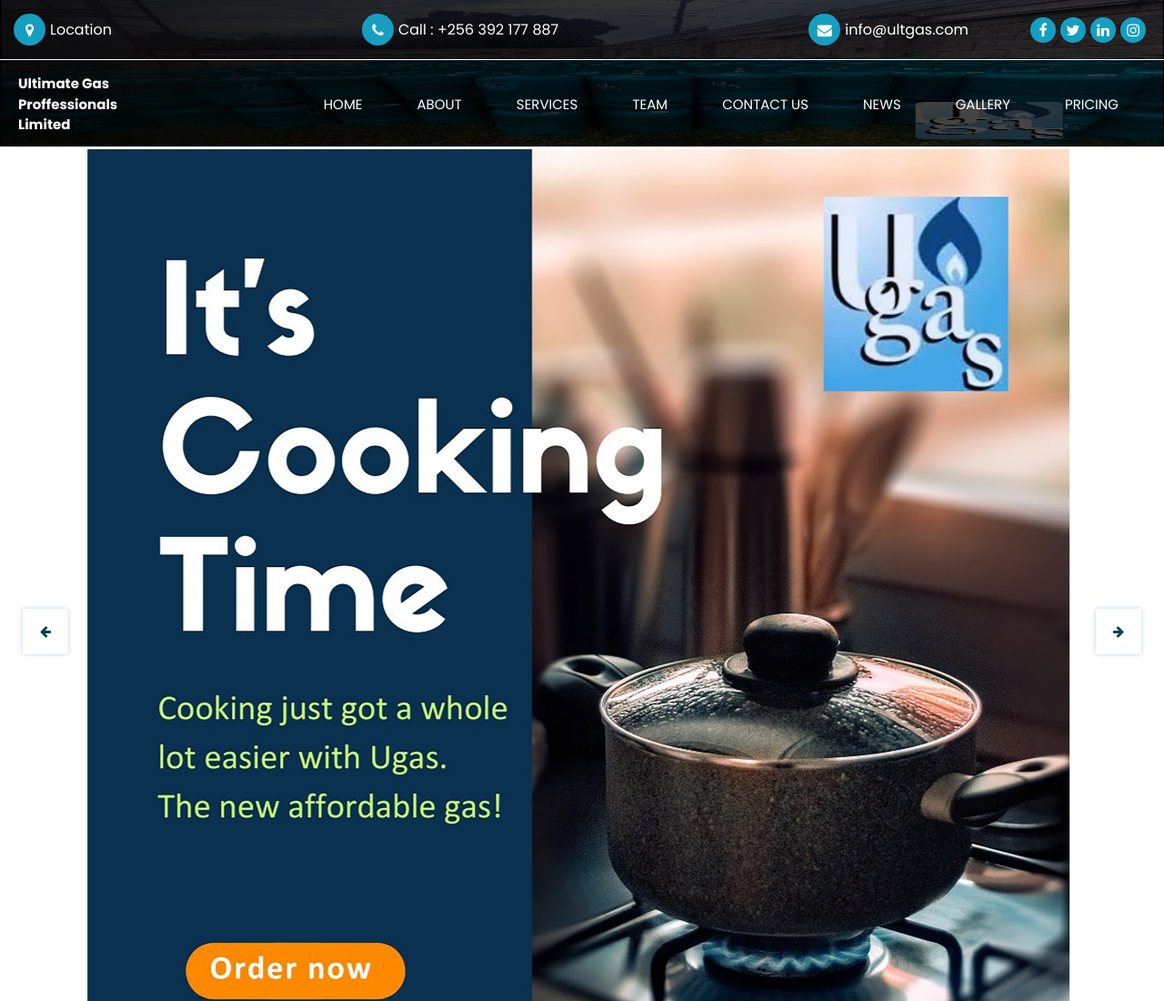
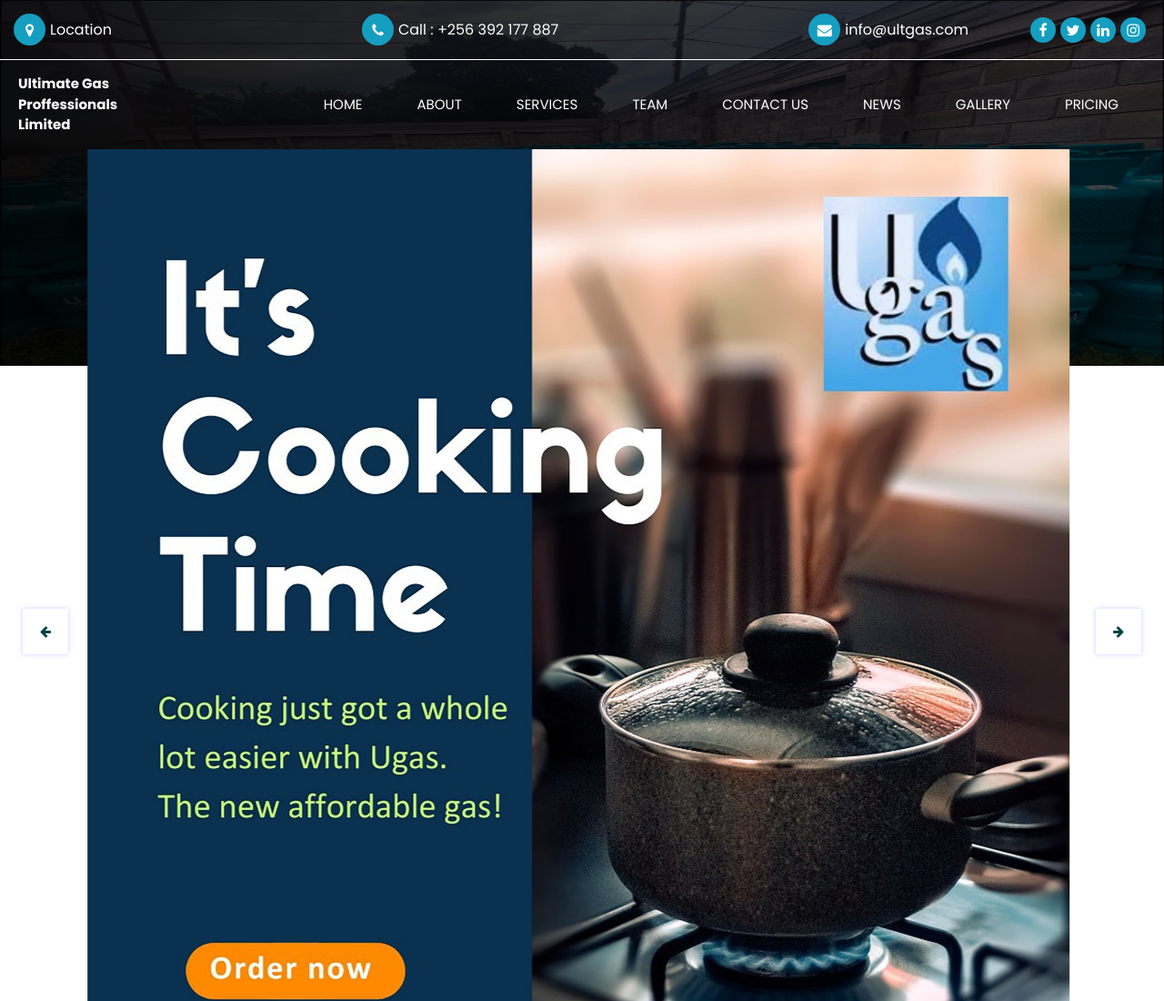
Before and after one commit to innocentahumuza/ultimategasprofessionalslimited.github.io, a plain HTML site: page index.html in a window 1280 px wide. Shown: the top 1100 px of the page at 91% size. Drawn offline with nearby package versions, Linux system fonts and the light colour scheme; some packages are replaced by stand-ins of ours.

Commit message:
Update style.css

```diff
--- a/css/style.css
+++ b/css/style.css
@@ -94,7 +94,7 @@ a:focus {
   top: 0;
   left: 0;
   width: 100%;
-  height: 12%;
+  height: 30%;
   overflow: hidden;
   z-index: -1;
 }
```
